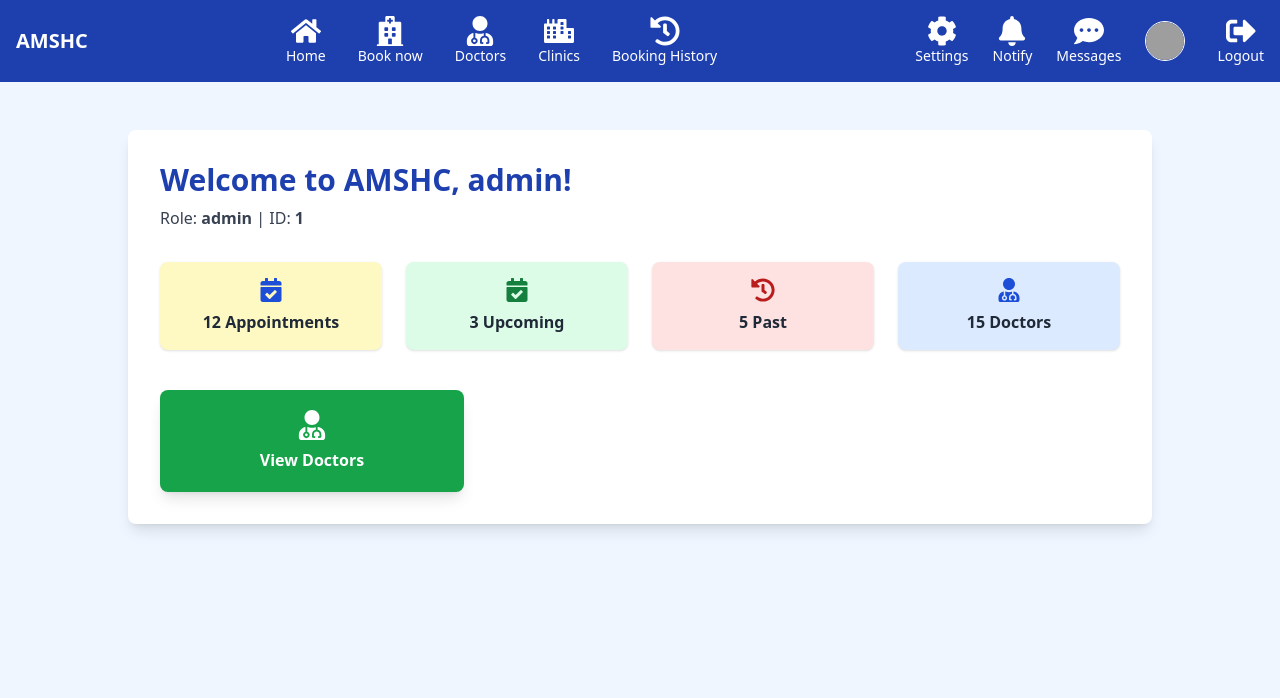
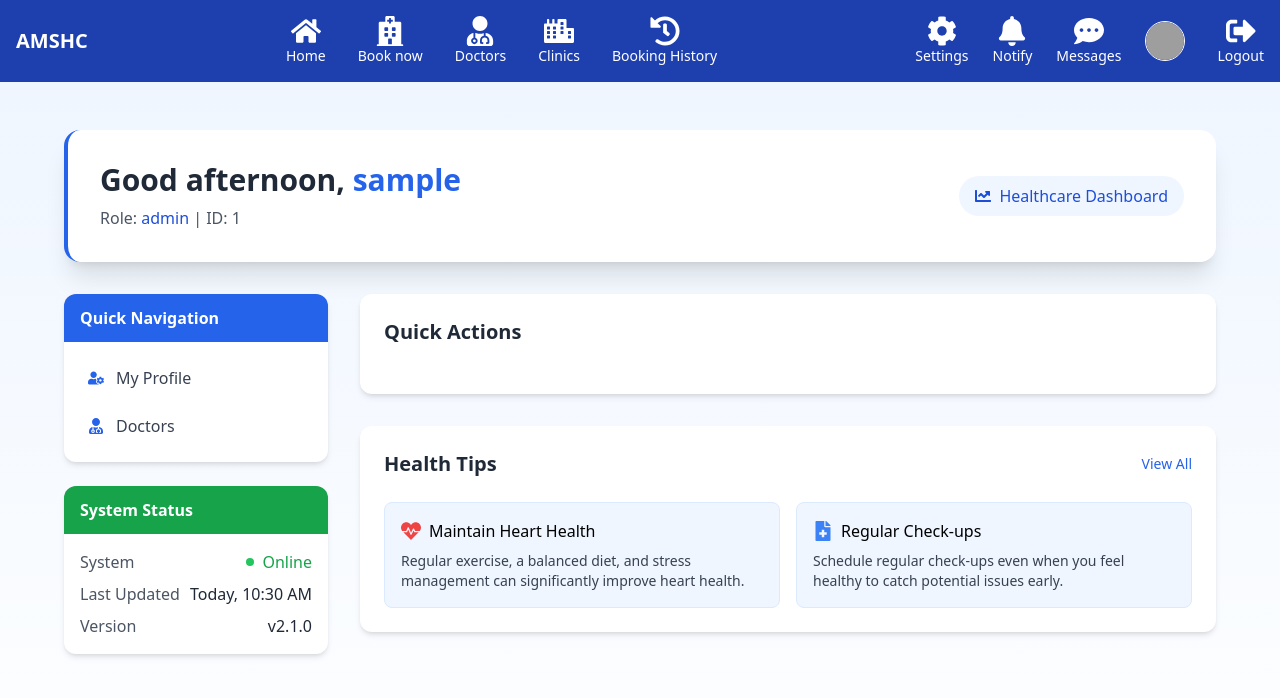
Before and after one commit to HaroldBins/AMSHC_FrontendWeb_Only, a React (Create React App) app: page /dashboard in a window 1280 px wide. Shown: the top 698 px of the page. Built offline with nearby package versions, Linux system fonts and the light colour scheme; no server answers; sample sign-in values are in the browser's storage; grey boxes are pictures that could not be loaded.

Commit message:
Final frontend update

```diff
--- a/src/pages/Booking.js
+++ b/src/pages/Booking.js
@@ -52,8 +52,10 @@ function Booking() {
       return;
     }
 
+    console.log("🧠 Booking with patientId:", patientId); // ✅ Add this here
+
     const appointmentStart = new Date(appointmentTime);
-    const appointmentEnd = new Date(appointmentStart.getTime() + 30 * 60 * 1000); // +30 mins
+    const appointmentEnd = new Date(appointmentStart.getTime() + 30 * 60 * 1000);
 
     const payload = {
       patientId: patientId,
@@ -89,6 +91,7 @@ function Booking() {
       setIsSubmitting(false);
     }
   };
+
 
   return (
     <div className="min-h-screen bg-gradient-to-br from-blue-50 to-white p-4 md:p-8">
--- a/src/pages/BookingHistory.js
+++ b/src/pages/BookingHistory.jsx
@@ -8,24 +8,60 @@ const BookingHistory = () => {
   const [loading, setLoading] = useState(true)
   const [cancelLoading, setCancelLoading] = useState(null)
   const [showCancelConfirm, setShowCancelConfirm] = useState(null)
-  const [filter, setFilter] = useState("all") // all, upcoming, past, cancelled
+  const [filter, setFilter] = useState("all")
+
   const baseURL = process.env.REACT_APP_BASE_URL
+  const role = localStorage.getItem("role") // ✅ Move here
+  const userId = localStorage.getItem("userId")
+  const token = localStorage.getItem("token")
 
   useEffect(() => {
-    const patientId = localStorage.getItem("userId")
-    const token = localStorage.getItem("token")
+    const fetchAppointments = async () => {
+      setLoading(true);
+      let endpoint = "";
 
-    setLoading(true)
-    axios
-      .get(`${baseURL}/api/appointments/patient/${patientId}`, {
-        headers: {
-          Authorization: `Bearer ${token}`,
-        },
-      })
-      .then((res) => setAppointments(res.data))
-      .catch((err) => console.error("Error loading history:", err))
-      .finally(() => setLoading(false))
-  }, [baseURL])
+      try {
+        if (role === "DOCTOR") {
+          const doctorRes = await axios.get(`${baseURL}/api/doctors/user/${userId}`, {
+            headers: { Authorization: `Bearer ${token}` },
+          });
+          const doctorId = doctorRes.data.id; // ✅ define before use
+          console.log("Fetched doctorId from userId:", doctorId); // ✅ now valid
+          endpoint = `${baseURL}/api/appointments/doctor/${doctorId}`;
+        }
+         else {
+          endpoint = `${baseURL}/api/appointments/patient/${userId}`;
+        }
+
+        const res = await axios.get(endpoint, {
+          headers: { Authorization: `Bearer ${token}` },
+        });
+
+        const data = res.data.map((appt) => ({
+          id: appt.id,
+          doctorName: appt.doctorName ?? "",     // use null-coalescing fallback
+          patientName: appt.patientName ?? "",
+          specialization: appt.specialization,
+          appointmentStart: appt.appointmentStart,
+          appointmentEnd: appt.appointmentEnd,
+          status: appt.status,
+        }));
+
+
+
+        setAppointments(data);
+      } catch (err) {
+        console.error("Error loading history:", err);
+      } finally {
+        setLoading(false);
+      }
+    };
+
+    fetchAppointments();
+  }, [baseURL, role, userId, token]);
+
+
+
 
   const cancelAppointment = (id) => {
     const token = localStorage.getItem("token")
@@ -124,7 +160,8 @@ const BookingHistory = () => {
           <div className="bg-white rounded-lg shadow-xl p-6 w-full max-w-md">
             <h2 className="text-xl font-semibold text-gray-800 mb-2">Cancel Appointment</h2>
             <p className="text-gray-600 mb-4">
-              Are you sure you want to cancel your appointment with Dr. {showCancelConfirm.doctorName} on{" "}
+            Are you sure you want to cancel your appointment with {role === "DOCTOR" ? showCancelConfirm.patientName : `Dr. ${showCancelConfirm.doctorName}`}
+
               {formatDate(showCancelConfirm.appointmentStart)}?
             </p>
             <div className="flex justify-end gap-2">
@@ -330,7 +367,10 @@ const BookingHistory = () => {
                             d="M16 7a4 4 0 11-8 0 4 4 0 018 0zM12 14a7 7 0 00-7 7h14a7 7 0 00-7-7z"
                           />
                         </svg>
-                        <h3 className="font-semibold text-lg text-gray-800">Dr. {appt.doctorName}</h3>
+                        <h3 className="font-semibold text-lg text-gray-800">
+  {role === "DOCTOR" ? appt.patientName : `Dr. ${appt.doctorName}`}
+</h3>
+
                       </div>
                       <p className="text-gray-600 flex items-center mb-1">
                         <svg
--- a/src/pages/Dashboard.jsx
+++ b/src/pages/Dashboard.jsx
@@ -1,103 +1,232 @@
-import React from "react";
-import { Link } from "react-router-dom";
+import { Link } from "react-router-dom"
 import {
   FaCalendarCheck,
   FaUserMd,
-  FaHistory,
   FaCity,
-  } from "react-icons/fa";
+  FaChartLine,
+  FaUserCog,
+  FaClipboardList,
+  FaHospital,
+  FaFileMedical,
+  FaHeartbeat,
+} from "react-icons/fa"
 
 function Dashboard() {
-  const role = localStorage.getItem("role");
-  const userId = localStorage.getItem("userId");
+  const role = localStorage.getItem("role")
+  const userId = localStorage.getItem("userId")
+  const userName = localStorage.getItem("userName") || role
+
+  // Time-based greeting
+  const getGreeting = () => {
+    const hour = new Date().getHours()
+    if (hour < 12) return "Good morning"
+    if (hour < 18) return "Good afternoon"
+    return "Good evening"
+  }
 
   return (
-    <div className="min-h-screen bg-blue-50 py-12 px-6">
-      <div className="max-w-5xl mx-auto bg-white rounded-lg shadow-lg p-8">
-        {/* Header */}
-        <div className="mb-8">
-          <h1 className="text-3xl font-bold text-blue-800 mb-2">
-            Welcome to AMSHC, {role}!
+    <div className="min-h-screen bg-gradient-to-b from-blue-50 to-white py-12 px-6">
+      <div className="max-w-6xl mx-auto">
+        {/* Header Card */}
+        <div className="bg-white rounded-2xl shadow-xl p-8 mb-8 border-l-4 border-blue-600">
+          <div className="flex flex-col md:flex-row md:items-center md:justify-between">
+            <div>
+              <h1 className="text-3xl font-bold text-gray-800 mb-2">
+                {getGreeting()}, <span className="text-blue-600">{userName}</span>
               </h1>
-          <p className="text-gray-700">
-            Role: <strong>{role}</strong> | ID: <strong>{userId}</strong>
+              <p className="text-gray-600">
+                Role: <span className="font-medium text-blue-700">{role}</span> | ID:{" "}
+                <span className="font-medium">{userId}</span>
               </p>
             </div>
-
-        {/* Quick Stats (Example placeholders — replace with real data via API later) */}
-        <div className="grid grid-cols-1 sm:grid-cols-2 md:grid-cols-4 gap-6 mb-10">
-          <div className="bg-yellow-100 p-4 rounded-lg shadow text-center">
-            <FaCalendarCheck className="text-2xl mx-auto text-blue-700" />
-            <p className="mt-2 font-semibold text-gray-800">12 Appointments</p>
+            <div className="mt-4 md:mt-0">
+              <div className="inline-flex items-center px-4 py-2 bg-blue-50 text-blue-700 rounded-full">
+                <FaChartLine className="mr-2" />
+                <span className="font-medium">Healthcare Dashboard</span>
               </div>
-          <div className="bg-green-100 p-4 rounded-lg shadow text-center">
-            <FaCalendarCheck className="text-2xl mx-auto text-green-700" />
-            <p className="mt-2 font-semibold text-gray-800">3 Upcoming</p>
             </div>
-          <div className="bg-red-100 p-4 rounded-lg shadow text-center">
-            <FaHistory className="text-2xl mx-auto text-red-700" />
-            <p className="mt-2 font-semibold text-gray-800">5 Past</p>
-          </div>
-          <div className="bg-blue-100 p-4 rounded-lg shadow text-center">
-            <FaUserMd className="text-2xl mx-auto text-blue-700" />
-            <p className="mt-2 font-semibold text-gray-800">15 Doctors</p>
           </div>
         </div>
 
-        {/* Role-Based Actions */}
-        <div className="grid grid-cols-1 md:grid-cols-3 gap-6">
+        {/* Main Content */}
+        <div className="grid grid-cols-1 lg:grid-cols-4 gap-8">
+          {/* Left Column - Navigation Cards */}
+          <div className="lg:col-span-1 space-y-6">
+            <div className="bg-white rounded-xl shadow-md overflow-hidden">
+              <div className="bg-blue-600 text-white py-3 px-4">
+                <h2 className="font-bold">Quick Navigation</h2>
+              </div>
+              <div className="p-4 space-y-2">
+                <NavLink to="/settings" icon={<FaUserCog />} label="My Profile" />
+                <NavLink to="/doctor" icon={<FaUserMd />} label="Doctors" />
+                {role === "PATIENT" && (
+                  <>
+                    <NavLink to="/booking" icon={<FaCalendarCheck />} label="Book Appointment" />
+                    <NavLink to="/booking-history" icon={<FaClipboardList />} label="Booking History" />
+                  </>
+                )}
+                {role === "ADMIN" && (
+                  <>
+                    <NavLink to="/clinics" icon={<FaHospital />} label="Manage Clinics" />
+                    <NavLink to="/reports" icon={<FaFileMedical />} label="Reports" />
+                  </>
+                )}
+              </div>
+            </div>
+
+            {/* System Status */}
+            <div className="bg-white rounded-xl shadow-md overflow-hidden">
+              <div className="bg-green-600 text-white py-3 px-4">
+                <h2 className="font-bold">System Status</h2>
+              </div>
+              <div className="p-4">
+                <div className="flex items-center justify-between mb-2">
+                  <span className="text-gray-600">System</span>
+                  <span className="text-green-600 font-medium flex items-center">
+                    <span className="h-2 w-2 bg-green-500 rounded-full mr-2"></span>
+                    Online
+                  </span>
+                </div>
+                <div className="flex items-center justify-between mb-2">
+                  <span className="text-gray-600">Last Updated</span>
+                  <span className="text-gray-800 font-medium">Today, 10:30 AM</span>
+                </div>
+                <div className="flex items-center justify-between">
+                  <span className="text-gray-600">Version</span>
+                  <span className="text-gray-800 font-medium">v2.1.0</span>
+                </div>
+              </div>
+            </div>
+          </div>
+
+          {/* Right Column - Main Content */}
+          <div className="lg:col-span-3 space-y-8">
+            {/* Featured Actions */}
+            <div className="bg-white rounded-xl shadow-md p-6">
+              <h2 className="text-xl font-bold text-gray-800 mb-6">Quick Actions</h2>
+              <div className="grid grid-cols-1 sm:grid-cols-2 lg:grid-cols-3 gap-6">
                 {/* ADMIN Actions */}
                 {role === "ADMIN" && (
                   <>
-              <Link
+                    <ActionCard
                       to="/doctor"
-                className="bg-green-600 text-white p-5 rounded-lg shadow-lg flex flex-col items-center hover:bg-green-700 transition"
-              >
-                <FaUserMd size={30} />
-                <span className="mt-2 font-semibold">Manage Doctors</span>
-              </Link>
-              <Link
+                      icon={<FaUserMd size={24} />}
+                      title="Manage Doctors"
+                      description="Add, edit, or remove doctors from the system"
+                      color="bg-gradient-to-br from-green-500 to-green-600"
+                    />
+                    <ActionCard
                       to="/clinics"
-                className="bg-blue-700 text-white p-5 rounded-lg shadow-lg flex flex-col items-center hover:bg-blue-800 transition"
-              >
-                <FaCity size={30} />
-                <span className="mt-2 font-semibold">Manage Clinics & Cities</span>
-              </Link>
+                      icon={<FaCity size={24} />}
+                      title="Manage Clinics"
+                      description="Manage clinic locations and details"
+                      color="bg-gradient-to-br from-blue-500 to-blue-600"
+                    />
+                    <ActionCard
+                      to="/reports"
+                      icon={<FaChartLine size={24} />}
+                      title="View Reports"
+                      description="Access system analytics and reports"
+                      color="bg-gradient-to-br from-purple-500 to-purple-600"
+                    />
                   </>
                 )}
 
                 {/* PATIENT Actions */}
                 {role === "PATIENT" && (
                   <>
-              <Link
+                    <ActionCard
                       to="/booking"
-                className="bg-blue-700 text-white p-5 rounded-lg shadow-lg flex flex-col items-center hover:bg-blue-800 transition"
-              >
-                <FaCalendarCheck size={30} />
-                <span className="mt-2 font-semibold">Book Appointment</span>
-              </Link>
-              <Link
+                      icon={<FaCalendarCheck size={24} />}
+                      title="Book Appointment"
+                      description="Schedule a new appointment with a doctor"
+                      color="bg-gradient-to-br from-blue-500 to-blue-600"
+                    />
+                    <ActionCard
                       to="/booking-history"
-                className="bg-purple-700 text-white p-5 rounded-lg shadow-lg flex flex-col items-center hover:bg-purple-800 transition"
-              >
-                <FaHistory size={30} />
-                <span className="mt-2 font-semibold">Booking History</span>
-              </Link>
+                      icon={<FaClipboardList size={24} />}
+                      title="Booking History"
+                      description="View your past and upcoming appointments"
+                      color="bg-gradient-to-br from-purple-500 to-purple-600"
+                    />
+                    <ActionCard
+                      to="/doctor"
+                      icon={<FaUserMd size={24} />}
+                      title="Find Doctors"
+                      description="Browse and search for healthcare providers"
+                      color="bg-gradient-to-br from-green-500 to-green-600"
+                    />
                   </>
                 )}
+              </div>
+            </div>
 
-          {/* SHARED Action */}
-          <Link
-            to="/doctor"
-            className="bg-green-600 text-white p-5 rounded-lg shadow-lg flex flex-col items-center hover:bg-green-700 transition"
-          >
-            <FaUserMd size={30} />
-            <span className="mt-2 font-semibold">View Doctors</span>
+            {/* Health Tips Section */}
+            <div className="bg-white rounded-xl shadow-md p-6">
+              <div className="flex items-center justify-between mb-6">
+                <h2 className="text-xl font-bold text-gray-800">Health Tips</h2>
+                <Link to="/health-tips" className="text-blue-600 hover:text-blue-800 text-sm font-medium">
+                  View All
                 </Link>
+              </div>
+
+              <div className="grid grid-cols-1 md:grid-cols-2 gap-4">
+                <HealthTipCard
+                  icon={<FaHeartbeat className="text-red-500" size={20} />}
+                  title="Maintain Heart Health"
+                  content="Regular exercise, a balanced diet, and stress management can significantly improve heart health."
+                />
+                <HealthTipCard
+                  icon={<FaFileMedical className="text-blue-500" size={20} />}
+                  title="Regular Check-ups"
+                  content="Schedule regular check-ups even when you feel healthy to catch potential issues early."
+                />
               </div>
             </div>
           </div>
-  );
+        </div>
+      </div>
+    </div>
+  )
 }
 
-export default Dashboard;
+// Helper Components
+function NavLink({ to, icon, label }) {
+  return (
+    <Link
+      to={to}
+      className="flex items-center p-2 rounded-md hover:bg-blue-50 text-gray-700 hover:text-blue-700 transition-colors"
+    >
+      <span className="mr-3 text-blue-600">{icon}</span>
+      <span>{label}</span>
+    </Link>
+  )
+}
+
+function ActionCard({ to, icon, title, description, color }) {
+  return (
+    <Link to={to} className="block group">
+      <div className="bg-white border border-gray-200 rounded-xl overflow-hidden shadow-sm hover:shadow-md transition-shadow">
+        <div className={`${color} p-4 text-white`}>{icon}</div>
+        <div className="p-4">
+          <h3 className="font-bold text-gray-800 mb-1 group-hover:text-blue-600 transition-colors">{title}</h3>
+          <p className="text-sm text-gray-600">{description}</p>
+        </div>
+      </div>
+    </Link>
+  )
+}
+
+function HealthTipCard({ icon, title, content }) {
+  return (
+    <div className="bg-blue-50 rounded-lg p-4 border border-blue-100">
+      <div className="flex items-center mb-2">
+        {icon}
+        <h3 className="font-medium ml-2">{title}</h3>
+      </div>
+      <p className="text-sm text-gray-700">{content}</p>
+    </div>
+  )
+}
+
+export default Dashboard
--- a/src/pages/Home.js
+++ b/src/pages/Home.jsx
@@ -2,6 +2,9 @@
 import { useNavigate } from "react-router-dom"
 import doctorImg from "../images/doctor ai.png"
 import logo from "../images/amshc logo.png"
+import { useEffect, useState } from "react"
+import axios from "axios"
+
 
 const Home = () => {
   const navigate = useNavigate()
```
Also changed, not shown: src/pages/Settings.jsx (+9 -7 lines), 1 other file (tests, documents, lock files or other folders). Lines whose indentation alone changed are shown as unchanged.
